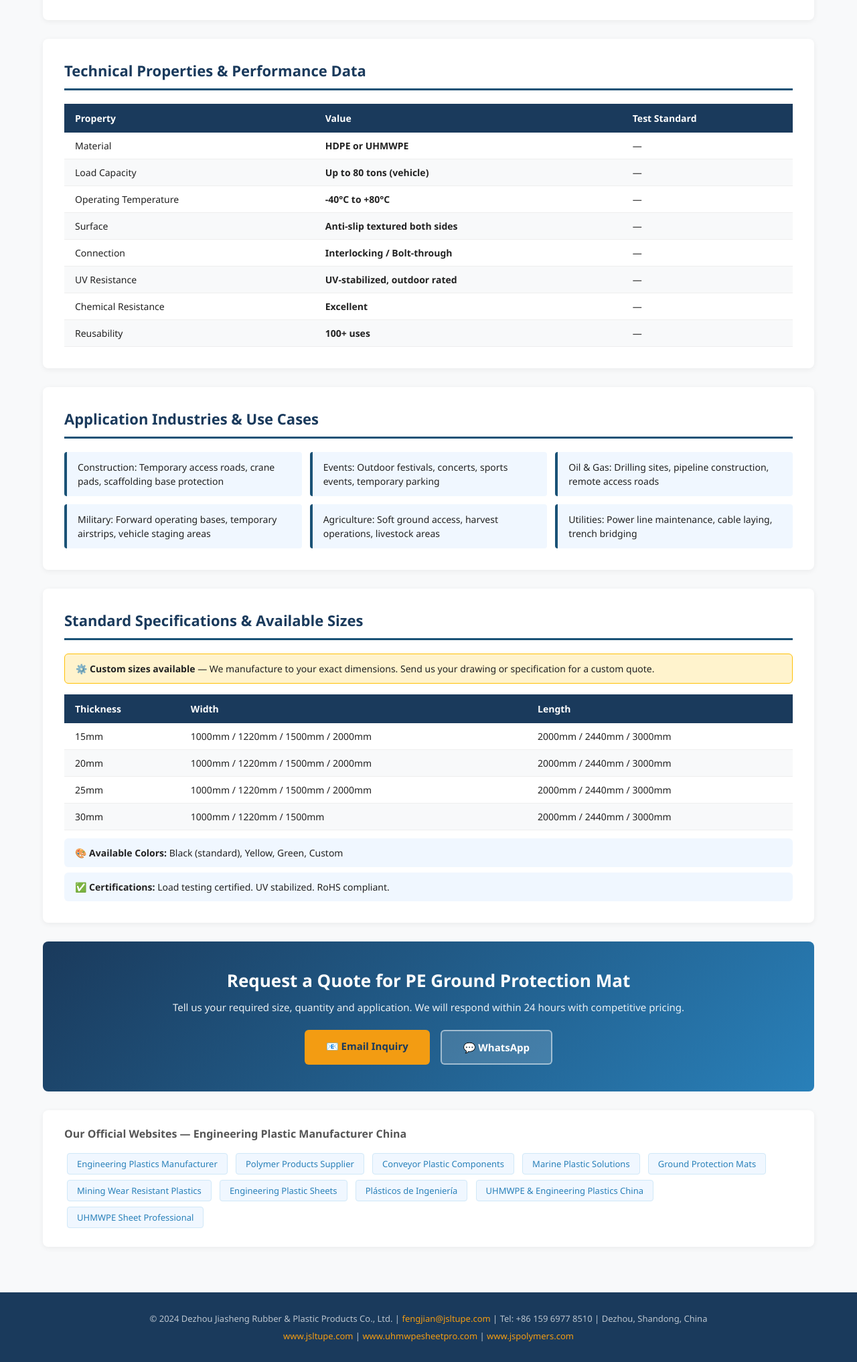
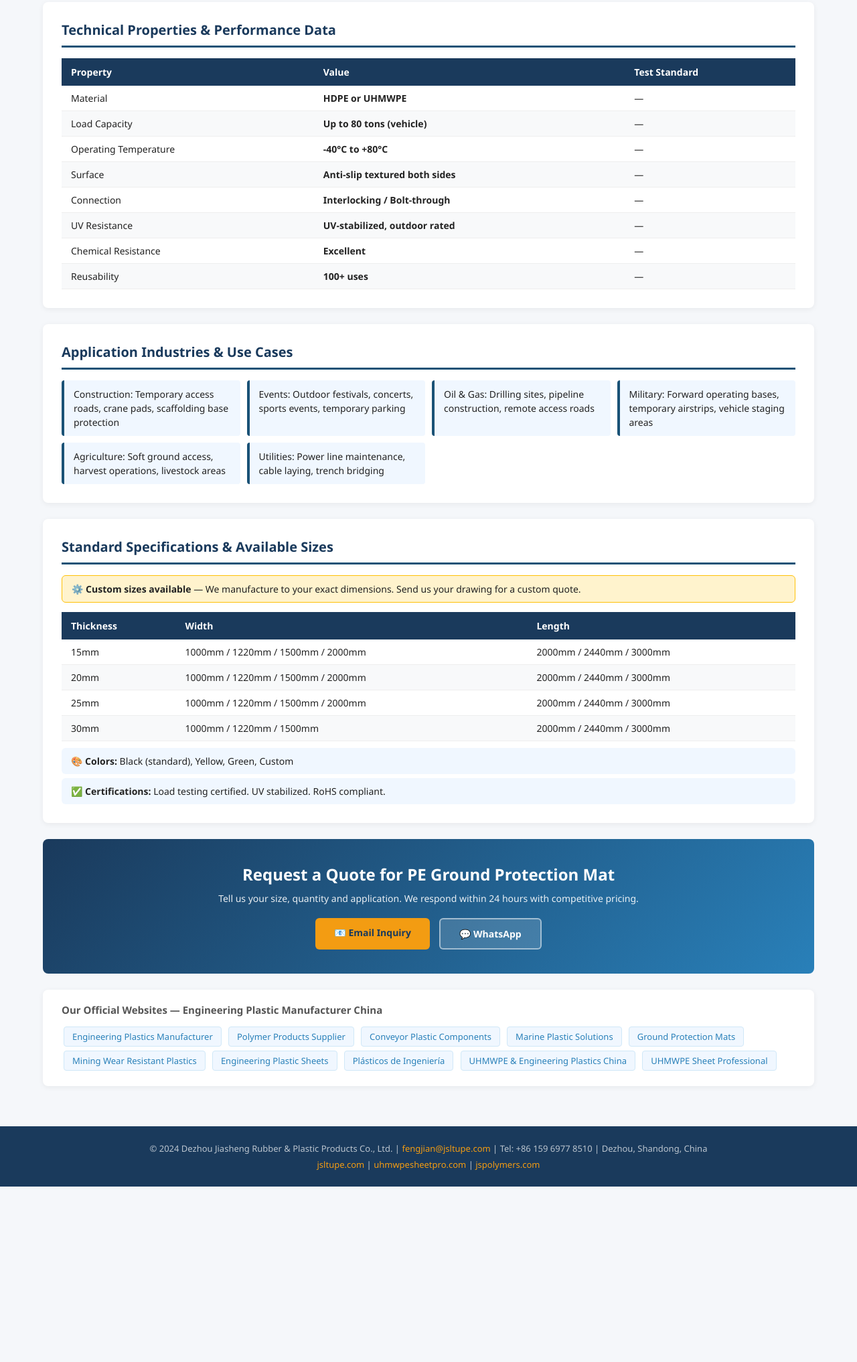
Before and after one commit to dzjsxs/ground-mat-de, a plain HTML site: page ground_mat.html in a window 1280 px wide. Shown: the part 685-2719 px from the top of the page at 67% size. After the commit the page ends 2457 px from the top, so only its background shows below. Drawn offline with Linux system fonts and the light colour scheme.

Commit message:
Add ground_mat.html

```diff
--- a/ground_mat.html
+++ b/ground_mat.html
@@ -1,231 +1,87 @@
 <!DOCTYPE html>
 <html lang="en">
 <head>
-    <meta charset="UTF-8">
-    <meta name="viewport" content="width=device-width, initial-scale=1.0">
-    <title>PE Ground Protection Mat | Polyethylene Ground Protection & Access Mat - Jiasheng Plastic China</title>
-    <meta name="description" content="Buy PE Ground Protection Mat from China manufacturer. Polyethylene Ground Protection & Access Mat with excellent properties. Custom sizes available. Contact: fengjian@jsltupe.com">
-    <meta name="keywords" content="PE Ground Protection Mat, Polyethylene Ground Protection & Access Mat, 聚乙烯地面保护垫, engineering plastic sheet, China manufacturer, custom plastic">
-    <link rel="canonical" href="https://dzjsxs.github.io/ground-mat-de/ground_mat.html">
-    <style>
-        * { margin: 0; padding: 0; box-sizing: border-box; }
-        body { font-family: 'Segoe UI', Arial, sans-serif; color: #222; background: #f8f9fa; }
-        .header { background: linear-gradient(135deg, #1a3a5c 0%, #2980b9 100%); color: white; padding: 0; }
-        .header-inner { max-width: 1200px; margin: 0 auto; padding: 16px 24px; display: flex; justify-content: space-between; align-items: center; }
-        .logo { font-size: 22px; font-weight: 700; letter-spacing: 1px; }
-        .logo span { color: #f39c12; }
-        .nav a { color: rgba(255,255,255,0.85); text-decoration: none; margin-left: 20px; font-size: 14px; }
-        .nav a:hover { color: white; }
-        .breadcrumb { background: #e8f4fd; padding: 10px 24px; font-size: 13px; color: #555; max-width: 1200px; margin: 0 auto; }
-        .breadcrumb a { color: #2980b9; text-decoration: none; }
-        .hero { background: linear-gradient(135deg, #1a5276 0%, #1a3a5c 100%); color: white; padding: 50px 24px; }
-        .hero-inner { max-width: 1200px; margin: 0 auto; }
-        .hero h1 { font-size: 36px; font-weight: 800; margin-bottom: 8px; }
-        .hero .subtitle { font-size: 18px; opacity: 0.9; margin-bottom: 16px; }
-        .hero .badges { display: flex; gap: 10px; flex-wrap: wrap; }
-        .badge { background: rgba(255,255,255,0.2); border: 1px solid rgba(255,255,255,0.4); padding: 4px 14px; border-radius: 20px; font-size: 13px; }
-        .container { max-width: 1200px; margin: 0 auto; padding: 0 24px; }
-        .content { padding: 40px 0; }
-        .section { background: white; border-radius: 8px; padding: 32px; margin-bottom: 28px; box-shadow: 0 2px 8px rgba(0,0,0,0.06); }
-        .section h2 { font-size: 22px; font-weight: 700; color: #1a3a5c; margin-bottom: 20px; padding-bottom: 12px; border-bottom: 3px solid #1a5276; }
-        .intro-text { line-height: 1.8; color: #444; font-size: 15px; }
-        .intro-text p { margin-bottom: 16px; }
-        table { width: 100%; border-collapse: collapse; font-size: 14px; }
-        th { background: #1a3a5c; color: white; padding: 12px 16px; text-align: left; }
-        td { padding: 10px 16px; border-bottom: 1px solid #eee; }
-        tr:nth-child(even) td { background: #f8f9fa; }
-        tr:hover td { background: #e8f4fd; }
-        .apps-grid { display: grid; grid-template-columns: repeat(auto-fill, minmax(280px, 1fr)); gap: 12px; }
-        .app-item { background: #f0f7ff; border-left: 4px solid #1a5276; padding: 12px 16px; border-radius: 4px; font-size: 14px; line-height: 1.5; }
-        .specs-note { background: #fff3cd; border: 1px solid #ffc107; padding: 12px 16px; border-radius: 6px; margin-bottom: 16px; font-size: 14px; }
-        .cta-section { background: linear-gradient(135deg, #1a3a5c, #2980b9); color: white; border-radius: 8px; padding: 40px; text-align: center; margin-bottom: 28px; }
-        .cta-section h2 { font-size: 26px; margin-bottom: 12px; }
-        .cta-section p { opacity: 0.9; margin-bottom: 24px; font-size: 15px; }
-        .cta-buttons { display: flex; gap: 16px; justify-content: center; flex-wrap: wrap; }
-        .btn { display: inline-block; padding: 14px 32px; border-radius: 6px; text-decoration: none; font-weight: 700; font-size: 15px; transition: transform 0.2s; }
-        .btn:hover { transform: translateY(-2px); }
-        .btn-primary { background: #f39c12; color: #1a3a5c; }
-        .btn-secondary { background: rgba(255,255,255,0.15); color: white; border: 2px solid rgba(255,255,255,0.5); }
-        .backlinks { background: white; border-radius: 8px; padding: 24px 32px; margin-bottom: 28px; box-shadow: 0 2px 8px rgba(0,0,0,0.06); }
-        .backlinks h3 { font-size: 16px; color: #555; margin-bottom: 14px; }
-        .backlinks a { display: inline-block; background: #f0f7ff; color: #2980b9; text-decoration: none; padding: 6px 14px; border-radius: 4px; margin: 4px; font-size: 13px; border: 1px solid #d0e8f8; }
-        .backlinks a:hover { background: #2980b9; color: white; }
-        .footer { background: #1a3a5c; color: rgba(255,255,255,0.7); padding: 30px 24px; text-align: center; font-size: 13px; }
-        .footer a { color: #f39c12; text-decoration: none; }
-        .colors-info { background: #f0f7ff; padding: 12px 16px; border-radius: 6px; font-size: 14px; margin-top: 12px; }
-        @media (max-width: 768px) {
-            .hero h1 { font-size: 26px; }
-            .section { padding: 20px; }
-            .apps-grid { grid-template-columns: 1fr; }
-        }
-    </style>
+<meta charset="UTF-8">
+<meta name="viewport" content="width=device-width,initial-scale=1.0">
+<title>PE Ground Protection Mat | Polyethylene Ground Protection & Access Mat - Jiasheng Plastic China Manufacturer</title>
+<meta name="description" content="Buy PE Ground Protection Mat from China manufacturer Jiasheng Plastic. Polyethylene Ground Protection & Access Mat with superior properties. Custom sizes, OEM available. Email: fengjian@jsltupe.com">
+<meta name="keywords" content="PE Ground Protection Mat,Polyethylene Ground Protection & Access Mat,聚乙烯地面保护垫,engineering plastic,China manufacturer,custom plastic sheet,wholesale">
+<link rel="canonical" href="https://dzjsxs.github.io/ground-mat-de/ground_mat.html">
+<style>
+*{margin:0;padding:0;box-sizing:border-box}
+body{font-family:'Segoe UI',Arial,sans-serif;color:#222;background:#f5f7fa}
+.hdr{background:linear-gradient(135deg,#1a3a5c,#2980b9);color:#fff;padding:14px 24px;display:flex;justify-content:space-between;align-items:center}
+.logo{font-size:20px;font-weight:800}.logo span{color:#f39c12}
+.nav a{color:rgba(255,255,255,.85);text-decoration:none;margin-left:18px;font-size:13px}
+.bc{background:#e8f4fd;padding:8px 24px;font-size:13px;color:#555}
+.bc a{color:#2980b9;text-decoration:none}
+.hero{background:linear-gradient(135deg,#1a5276,#1a3a5c);color:#fff;padding:48px 24px}
+.hero h1{font-size:34px;font-weight:800;margin-bottom:6px}
+.hero .sub{font-size:17px;opacity:.9;margin-bottom:14px}
+.badges{display:flex;gap:8px;flex-wrap:wrap}
+.badge{background:rgba(255,255,255,.2);border:1px solid rgba(255,255,255,.4);padding:3px 12px;border-radius:20px;font-size:12px}
+.wrap{max-width:1200px;margin:0 auto;padding:0 24px}
+.content{padding:36px 0}
+.sec{background:#fff;border-radius:8px;padding:28px;margin-bottom:24px;box-shadow:0 2px 8px rgba(0,0,0,.06)}
+.sec h2{font-size:20px;font-weight:700;color:#1a3a5c;margin-bottom:16px;padding-bottom:10px;border-bottom:3px solid #1a5276}
+.intro-text p{line-height:1.8;color:#444;font-size:15px;margin-bottom:14px}
+table{width:100%;border-collapse:collapse;font-size:14px}
+th{background:#1a3a5c;color:#fff;padding:11px 14px;text-align:left}
+td{padding:9px 14px;border-bottom:1px solid #eee}
+tr:nth-child(even) td{background:#f8f9fa}
+tr:hover td{background:#e8f4fd}
+.apps{display:grid;grid-template-columns:repeat(auto-fill,minmax(260px,1fr));gap:10px}
+.app-item{background:#f0f7ff;border-left:4px solid #1a5276;padding:10px 14px;border-radius:4px;font-size:14px;line-height:1.5}
+.note{background:#fff3cd;border:1px solid #ffc107;padding:10px 14px;border-radius:6px;margin-bottom:14px;font-size:14px}
+.cta{background:linear-gradient(135deg,#1a3a5c,#2980b9);color:#fff;border-radius:8px;padding:36px;text-align:center;margin-bottom:24px}
+.cta h2{font-size:24px;margin-bottom:10px}
+.cta p{opacity:.9;margin-bottom:20px;font-size:14px}
+.btns{display:flex;gap:14px;justify-content:center;flex-wrap:wrap}
+.btn{display:inline-block;padding:12px 28px;border-radius:6px;text-decoration:none;font-weight:700;font-size:14px}
+.btn-y{background:#f39c12;color:#1a3a5c}
+.btn-w{background:rgba(255,255,255,.15);color:#fff;border:2px solid rgba(255,255,255,.5)}
+.blinks{background:#fff;border-radius:8px;padding:20px 28px;margin-bottom:24px;box-shadow:0 2px 8px rgba(0,0,0,.06)}
+.blinks h3{font-size:15px;color:#555;margin-bottom:12px}
+.blinks a{display:inline-block;background:#f0f7ff;color:#2980b9;text-decoration:none;padding:5px 12px;border-radius:4px;margin:3px;font-size:13px;border:1px solid #d0e8f8}
+.blinks a:hover{background:#2980b9;color:#fff}
+.ftr{background:#1a3a5c;color:rgba(255,255,255,.7);padding:24px;text-align:center;font-size:13px}
+.ftr a{color:#f39c12;text-decoration:none}
+.ci{background:#f0f7ff;padding:10px 14px;border-radius:6px;font-size:14px;margin-top:10px}
+@media(max-width:768px){.hero h1{font-size:24px}.sec{padding:18px}.apps{grid-template-columns:1fr}}
+</style>
 </head>
 <body>
-
-<header class="header">
-    <div class="header-inner">
-        <div class="logo">JS<span>Plastic</span></div>
-        <nav class="nav">
-            <a href="index.html">Home</a>
-            <a href="index.html#products">Products</a>
-            <a href="index.html#contact">Contact</a>
-        </nav>
-    </div>
+<header class="hdr">
+<div class="logo">JS<span>Plastic</span></div>
+<nav class="nav"><a href="index.html">Home</a><a href="index.html#products">Products</a><a href="index.html#contact">Contact</a></nav>
 </header>
-
-<div class="container">
-    <div class="breadcrumb">
-        <a href="index.html">Home</a> &rsaquo; <a href="index.html#products">Products</a> &rsaquo; PE Ground Protection Mat
-    </div>
+<div class="wrap"><div class="bc"><a href="index.html">Home</a> › <a href="index.html#products">Products</a> › PE Ground Protection Mat</div></div>
+<div class="hero"><div class="wrap">
+<h1>PE Ground Protection Mat</h1>
+<div class="sub">Polyethylene Ground Protection & Access Mat</div>
+<div class="badges"><span class="badge">China Manufacturer</span><span class="badge">Custom Sizes</span><span class="badge">OEM Available</span><span class="badge">Fast Delivery</span></div>
+</div></div>
+<div class="wrap"><div class="content">
+<div class="sec"><h2>Product Introduction</h2><div class="intro-text"><p>Polyethylene Ground Protection Mats are heavy-duty, interlocking panels engineered to protect sensitive ground surfaces while providing stable access for vehicles, equipment, and personnel. Manufactured from high-density polyethylene (HDPE) or ultra-high molecular weight polyethylene (UHMWPE), these mats combine exceptional load-bearing capacity with outstanding durability and reusability.</p><p>Ground protection mats are designed for temporary road construction, event flooring, crane outrigger pads, and any application requiring ground stabilization. Their interlocking design allows for rapid deployment and retrieval without specialized tools. The textured surface provides anti-slip traction for both vehicles and pedestrians in wet or muddy conditions. Unlike timber or steel alternatives, PE mats are lightweight, corrosion-resistant, and require no maintenance.</p></div></div>
+<div class="sec"><h2>Technical Properties &amp; Performance Data</h2>
+<table><thead><tr><th>Property</th><th>Value</th><th>Test Standard</th></tr></thead>
+<tbody><tr><td>Material</td><td><strong>HDPE or UHMWPE</strong></td><td>—</td></tr><tr><td>Load Capacity</td><td><strong>Up to 80 tons (vehicle)</strong></td><td>—</td></tr><tr><td>Operating Temperature</td><td><strong>-40°C to +80°C</strong></td><td>—</td></tr><tr><td>Surface</td><td><strong>Anti-slip textured both sides</strong></td><td>—</td></tr><tr><td>Connection</td><td><strong>Interlocking / Bolt-through</strong></td><td>—</td></tr><tr><td>UV Resistance</td><td><strong>UV-stabilized, outdoor rated</strong></td><td>—</td></tr><tr><td>Chemical Resistance</td><td><strong>Excellent</strong></td><td>—</td></tr><tr><td>Reusability</td><td><strong>100+ uses</strong></td><td>—</td></tr></tbody></table></div>
+<div class="sec"><h2>Application Industries &amp; Use Cases</h2><div class="apps"><div class="app-item">Construction: Temporary access roads, crane pads, scaffolding base protection</div><div class="app-item">Events: Outdoor festivals, concerts, sports events, temporary parking</div><div class="app-item">Oil & Gas: Drilling sites, pipeline construction, remote access roads</div><div class="app-item">Military: Forward operating bases, temporary airstrips, vehicle staging areas</div><div class="app-item">Agriculture: Soft ground access, harvest operations, livestock areas</div><div class="app-item">Utilities: Power line maintenance, cable laying, trench bridging</div></div></div>
+<div class="sec"><h2>Standard Specifications &amp; Available Sizes</h2>
+<div class="note">⚙️ <strong>Custom sizes available</strong> — We manufacture to your exact dimensions. Send us your drawing for a custom quote.</div>
+<table><thead><tr><th>Thickness</th><th>Width</th><th>Length</th></tr></thead>
+<tbody><tr><td>15mm</td><td>1000mm / 1220mm / 1500mm / 2000mm</td><td>2000mm / 2440mm / 3000mm</td></tr><tr><td>20mm</td><td>1000mm / 1220mm / 1500mm / 2000mm</td><td>2000mm / 2440mm / 3000mm</td></tr><tr><td>25mm</td><td>1000mm / 1220mm / 1500mm / 2000mm</td><td>2000mm / 2440mm / 3000mm</td></tr><tr><td>30mm</td><td>1000mm / 1220mm / 1500mm</td><td>2000mm / 2440mm / 3000mm</td></tr></tbody></table>
+<div class="ci">🎨 <strong>Colors:</strong> Black (standard), Yellow, Green, Custom</div>
+<div class="ci" style="margin-top:6px">✅ <strong>Certifications:</strong> Load testing certified. UV stabilized. RoHS compliant.</div>
 </div>
-
-<div class="hero">
-    <div class="hero-inner">
-        <h1>PE Ground Protection Mat</h1>
-        <div class="subtitle">Polyethylene Ground Protection & Access Mat</div>
-        <div class="badges">
-            <span class="badge">China Manufacturer</span>
-            <span class="badge">Custom Sizes</span>
-            <span class="badge">OEM Available</span>
-            <span class="badge">Fast Delivery</span>
-        </div>
-    </div>
-</div>
-
-<div class="container">
-<div class="content">
-
-    <!-- Product Introduction -->
-    <div class="section">
-        <h2>Product Introduction</h2>
-        <div class="intro-text">
-            <p>Polyethylene Ground Protection Mats are heavy-duty, interlocking panels engineered to protect sensitive ground surfaces while providing stable access for vehicles, equipment, and personnel. Manufactured from high-density polyethylene (HDPE) or ultra-high molecular weight polyethylene (UHMWPE), these mats combine exceptional load-bearing capacity with outstanding durability and reusability.</p><p>Ground protection mats are designed for temporary road construction, event flooring, crane outrigger pads, and any application requiring ground stabilization. Their interlocking design allows for rapid deployment and retrieval without specialized tools. The textured surface provides anti-slip traction for both vehicles and pedestrians in wet or muddy conditions. Unlike timber or steel alternatives, PE mats are lightweight, corrosion-resistant, and require no maintenance.</p>
-        </div>
-    </div>
-
-    <!-- Technical Properties -->
-    <div class="section">
-        <h2>Technical Properties & Performance Data</h2>
-        <table>
-            <thead>
-                <tr>
-                    <th>Property</th>
-                    <th>Value</th>
-                    <th>Test Standard</th>
-                </tr>
-            </thead>
-            <tbody>
-
-        <tr>
-            <td>Material</td>
-            <td><strong>HDPE or UHMWPE</strong></td>
-            <td>—</td>
-        </tr>
-        <tr>
-            <td>Load Capacity</td>
-            <td><strong>Up to 80 tons (vehicle)</strong></td>
-            <td>—</td>
-        </tr>
-        <tr>
-            <td>Operating Temperature</td>
-            <td><strong>-40°C to +80°C</strong></td>
-            <td>—</td>
-        </tr>
-        <tr>
-            <td>Surface</td>
-            <td><strong>Anti-slip textured both sides</strong></td>
-            <td>—</td>
-        </tr>
-        <tr>
-            <td>Connection</td>
-            <td><strong>Interlocking / Bolt-through</strong></td>
-            <td>—</td>
-        </tr>
-        <tr>
-            <td>UV Resistance</td>
-            <td><strong>UV-stabilized, outdoor rated</strong></td>
-            <td>—</td>
-        </tr>
-        <tr>
-            <td>Chemical Resistance</td>
-            <td><strong>Excellent</strong></td>
-            <td>—</td>
-        </tr>
-        <tr>
-            <td>Reusability</td>
-            <td><strong>100+ uses</strong></td>
-            <td>—</td>
-        </tr>
-            </tbody>
-        </table>
-    </div>
-
-    <!-- Applications -->
-    <div class="section">
-        <h2>Application Industries & Use Cases</h2>
-        <div class="apps-grid">
-            <div class="app-item">Construction: Temporary access roads, crane pads, scaffolding base protection</div><div class="app-item">Events: Outdoor festivals, concerts, sports events, temporary parking</div><div class="app-item">Oil & Gas: Drilling sites, pipeline construction, remote access roads</div><div class="app-item">Military: Forward operating bases, temporary airstrips, vehicle staging areas</div><div class="app-item">Agriculture: Soft ground access, harvest operations, livestock areas</div><div class="app-item">Utilities: Power line maintenance, cable laying, trench bridging</div>
-        </div>
-    </div>
-
-    <!-- Specifications -->
-    <div class="section">
-        <h2>Standard Specifications & Available Sizes</h2>
-        <div class="specs-note">
-            ⚙️ <strong>Custom sizes available</strong> — We manufacture to your exact dimensions. Send us your drawing or specification for a custom quote.
-        </div>
-        <table>
-            <thead>
-                <tr>
-                    <th>Thickness</th>
-                    <th>Width</th>
-                    <th>Length</th>
-                </tr>
-            </thead>
-            <tbody>
-
-            <tr>
-                <td>15mm</td>
-                <td>1000mm / 1220mm / 1500mm / 2000mm</td>
-                <td>2000mm / 2440mm / 3000mm</td>
-            </tr>
-            <tr>
-                <td>20mm</td>
-                <td>1000mm / 1220mm / 1500mm / 2000mm</td>
-                <td>2000mm / 2440mm / 3000mm</td>
-            </tr>
-            <tr>
-                <td>25mm</td>
-                <td>1000mm / 1220mm / 1500mm / 2000mm</td>
-                <td>2000mm / 2440mm / 3000mm</td>
-            </tr>
-            <tr>
-                <td>30mm</td>
-                <td>1000mm / 1220mm / 1500mm</td>
-                <td>2000mm / 2440mm / 3000mm</td>
-            </tr>
-            </tbody>
-        </table>
-        <div class="colors-info">
-            🎨 <strong>Available Colors:</strong> Black (standard), Yellow, Green, Custom
-        </div>
-        <div class="colors-info" style="margin-top:8px;">✅ <strong>Certifications:</strong> Load testing certified. UV stabilized. RoHS compliant.</div>
-    </div>
-
-    <!-- CTA -->
-    <div class="cta-section">
-        <h2>Request a Quote for PE Ground Protection Mat</h2>
-        <p>Tell us your required size, quantity and application. We will respond within 24 hours with competitive pricing.</p>
-        <div class="cta-buttons">
-            <a href="mailto:fengjian@jsltupe.com?subject=Inquiry: PE Ground Protection Mat&body=Hello, I need a quote for PE Ground Protection Mat. Size: ___ Quantity: ___ Application: ___" class="btn btn-primary">📧 Email Inquiry</a>
-            <a href="https://wa.me/8615969778510?text=Hello, I need a quote for PE Ground Protection Mat" class="btn btn-secondary" target="_blank">💬 WhatsApp</a>
-        </div>
-    </div>
-
-    <!-- Related Links / Backlinks -->
-    <div class="backlinks">
-        <h3>Our Official Websites — Engineering Plastic Manufacturer China</h3>
-        <a href="https://www.jspolymers.com" target="_blank" rel="dofollow">Engineering Plastics Manufacturer</a>
+<div class="cta"><h2>Request a Quote for PE Ground Protection Mat</h2>
+<p>Tell us your size, quantity and application. We respond within 24 hours with competitive pricing.</p>
+<div class="btns">
+<a href="mailto:fengjian@jsltupe.com?subject=Inquiry: PE Ground Protection Mat&body=Hello, I need a quote for PE Ground Protection Mat. Size: ___ Qty: ___ Application: ___" class="btn btn-y">📧 Email Inquiry</a>
+<a href="https://wa.me/8615969778510?text=Hello, I need PE Ground Protection Mat quote" class="btn btn-w" target="_blank">💬 WhatsApp</a>
+</div></div>
+<div class="blinks"><h3>Our Official Websites — Engineering Plastic Manufacturer China</h3>
+<a href="https://www.jspolymers.com" target="_blank" rel="dofollow">Engineering Plastics Manufacturer</a>
 <a href="https://www.jslt-polymers.com" target="_blank" rel="dofollow">Polymer Products Supplier</a>
 <a href="https://www.jslt-conveyor.com" target="_blank" rel="dofollow">Conveyor Plastic Components</a>
 <a href="https://www.jslt-marine.com" target="_blank" rel="dofollow">Marine Plastic Solutions</a>
@@ -234,23 +90,10 @@
 <a href="https://www.jslt-engplastics.com" target="_blank" rel="dofollow">Engineering Plastic Sheets</a>
 <a href="https://www.plasticos-ingenieria.com" target="_blank" rel="dofollow">Plásticos de Ingeniería</a>
 <a href="https://www.jsltupe.com" target="_blank" rel="dofollow">UHMWPE & Engineering Plastics China</a>
-<a href="https://www.uhmwpesheetpro.com" target="_blank" rel="dofollow">UHMWPE Sheet Professional</a>
-
-    </div>
-
-</div>
-</div>
-
-<footer class="footer">
-    <p>© 2024 Dezhou Jiasheng Rubber &amp; Plastic Products Co., Ltd. |
-    <a href="mailto:fengjian@jsltupe.com">fengjian@jsltupe.com</a> |
-    Tel: +86 159 6977 8510 | Dezhou, Shandong, China</p>
-    <p style="margin-top:8px;">
-        <a href="https://www.jsltupe.com">www.jsltupe.com</a> |
-        <a href="https://www.uhmwpesheetpro.com">www.uhmwpesheetpro.com</a> |
-        <a href="https://www.jspolymers.com">www.jspolymers.com</a>
-    </p>
+<a href="https://www.uhmwpesheetpro.com" target="_blank" rel="dofollow">UHMWPE Sheet Professional</a></div>
+</div></div>
+<footer class="ftr">
+<p>© 2024 Dezhou Jiasheng Rubber &amp; Plastic Products Co., Ltd. | <a href="mailto:fengjian@jsltupe.com">fengjian@jsltupe.com</a> | Tel: +86 159 6977 8510 | Dezhou, Shandong, China</p>
+<p style="margin-top:6px"><a href="https://www.jsltupe.com">jsltupe.com</a> | <a href="https://www.uhmwpesheetpro.com">uhmwpesheetpro.com</a> | <a href="https://www.jspolymers.com">jspolymers.com</a></p>
 </footer>
-
-</body>
-</html>
+</body></html>
```
